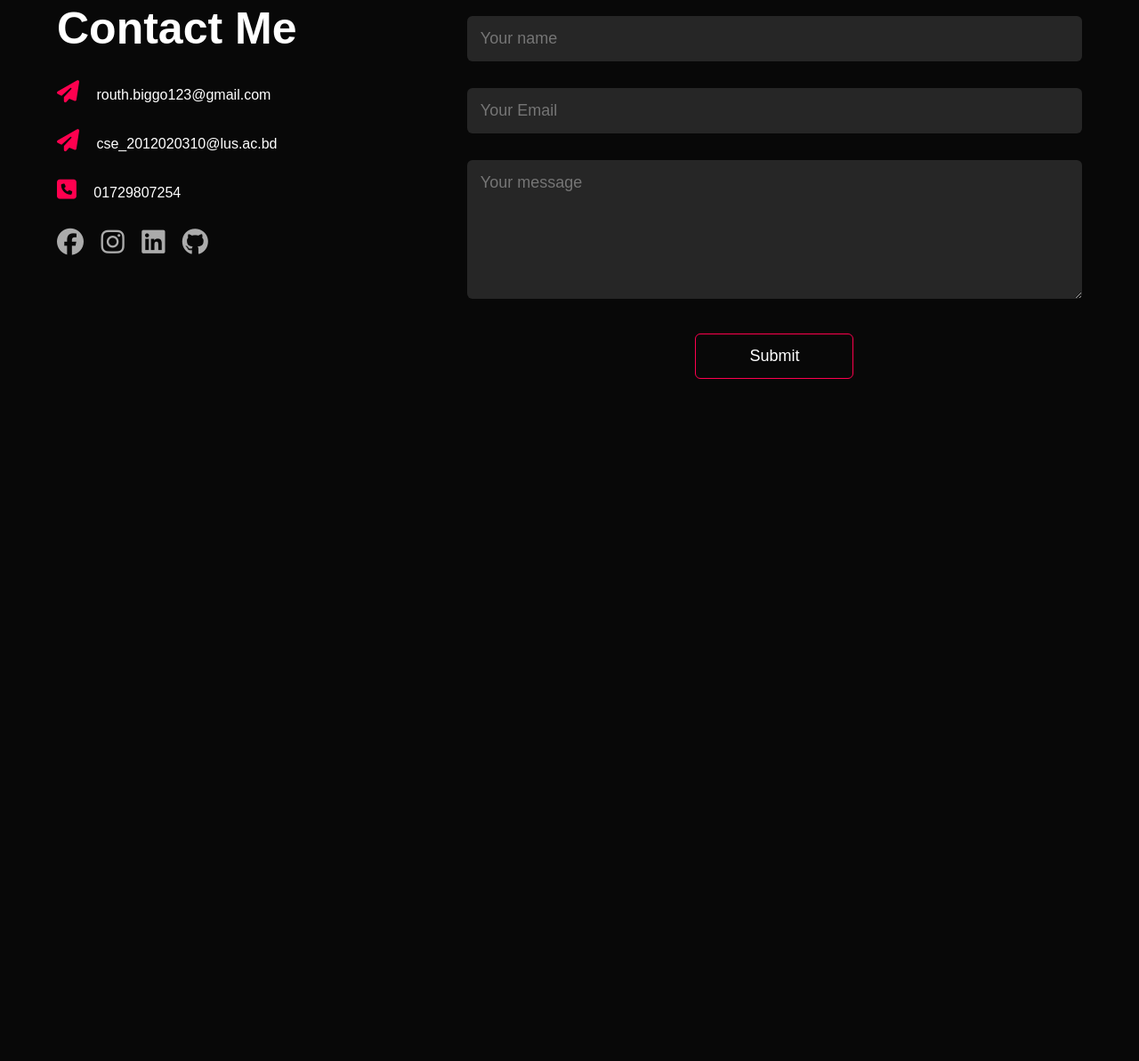
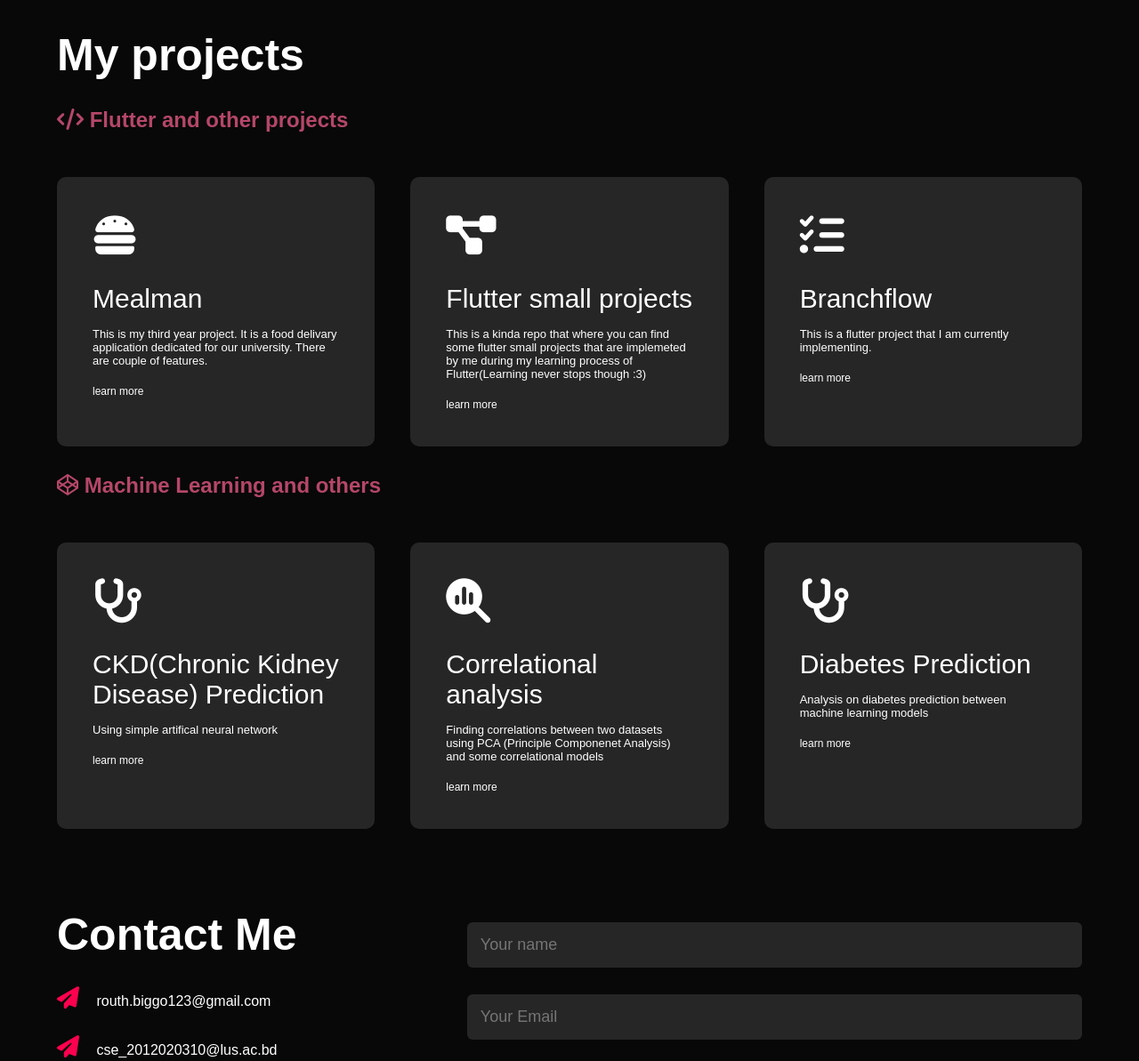
Before and after one commit to Biggo111/Portfolio-Biggo, a plain HTML site: page index.html in a window 1280 px wide. Shown: the part 1677-2870 px from the top of the page at 89% size. Before the commit the page ends 2183 px from the top, so only its background shows below. Drawn offline with Linux system fonts and the light colour scheme.

Commit message:
Projects List added

```diff
--- a/index.html
+++ b/index.html
@@ -118,19 +118,68 @@
             </div>
         </div>
     </div>
+    <div id="projects">
+        <div class="container">
+            <h1 class="subtitle">My projects</h1>
+            <div class="projects-list">
+                <h2 class="projecttypetitle"><i class="fa-solid fa-code"></i> Flutter and other projects</h2>
+                <div class="projectlistdesign">
+                    <div>
+                        <i class="fa-solid fa-burger"></i>
+                        <h2>Mealman</h2>
+                        <p>This is my third year project. It is a food delivary application dedicated for our university. There are couple of features.</p>
+                        <a href="#">learn more</a>
+                    </div>
+                    <div>
+                        <i class="fa-solid fa-diagram-project"></i>
+                        <h2>Flutter small projects</h2>
+                        <p>This is a kinda repo that where you can find some flutter small projects that are implemeted by me during my learning process of Flutter(Learning never stops though :3)</p>
+                        <a href="#">learn more</a>
+                    </div>
+                    <div>
+                        <i class="fa-solid fa-list-check"></i>
+                        <h2>Branchflow</h2>
+                        <p>This is a flutter project that I am currently implementing.</p>
+                        <a href="#">learn more</a>
+                    </div>
+                </div>
+                <h2 class="projecttypetitle"><i class="fa-brands fa-codepen"></i> Machine Learning and others</h2>
+                <div class="projectlistdesign">
+                    <div>
+                        <i class="fa-solid fa-stethoscope"></i>
+                        <h2>CKD(Chronic Kidney Disease) Prediction</h2>
+                        <p>Using simple artifical neural network</p>
+                        <a href="#">learn more</a>
+                    </div>
+                    <div>
+                        <i class="fa-sharp fa-solid fa-magnifying-glass-chart"></i>
+                        <h2>Correlational analysis</h2>
+                        <p>Finding correlations between two datasets using PCA (Principle Componenet Analysis) and some correlational models</p>
+                        <a href="#">learn more</a>
+                    </div>
+                    <div>
+                        <i class="fa-solid fa-stethoscope"></i>
+                        <h2>Diabetes Prediction</h2>
+                        <p>Analysis on diabetes prediction between machine learning models</p>
+                        <a href="#">learn more</a>
+                    </div>
+                </div>
+            </div>
+        </div>
+    </div>
     <div id="contact">
         <div class="container">
             <div class="row">
                 <div class="contact-left">
                     <h1 class="subtitle">Contact Me</h1>
-                    <p><i class="fa-solid fa-paper-plane"></i> routh.biggo123@gmail.com</p>
-                    <p><i class="fa-solid fa-paper-plane"></i> cse_2012020310@lus.ac.bd</p>
+                    <p><a href="mailto:routh.biggo123@gmail.com"><i class="fa-solid fa-paper-plane"></i> routh.biggo123@gmail.com</a></p>
+                    <p><a href="mailto:routh.biggo123@gmail.com"><i class="fa-solid fa-paper-plane"></i> cse_2012020310@lus.ac.bd</a></p>
                     <p><i class="fa-solid fa-square-phone"></i> 01729807254</p>
                     <div class="social-icons">
-                        <a href=""><i class="fa-brands fa-facebook"></i></a>
-                        <a href=""><i class="fa-brands fa-instagram"></i></a>
-                        <a href=""><i class="fa-brands fa-linkedin"></i></a>
-                        <a href=""><i class="fa-brands fa-github"></i></a>
+                        <a href="https://www.facebook.com/profile.php?id=100009297790941"><i class="fa-brands fa-facebook"></i></a>
+                        <a href="https://www.instagram.com/_big.go_/"><i class="fa-brands fa-instagram"></i></a>
+                        <a href="https://www.linkedin.com/in/biggo-routh-81961416b/"><i class="fa-brands fa-linkedin"></i></a>
+                        <a href="https://github.com/Biggo111"><i class="fa-brands fa-github"></i></a>
                     </div>
                 </div>
                 <div class="contact-right">
--- a/style.css
+++ b/style.css
@@ -217,6 +217,10 @@ span {
 .contact-left p{
     margin-top: 30px;
 }
+.contact-left a{
+    color: #fff;
+    text-decoration: none;
+}
 .contact-left p i{
     color: #ff004f;
     margin-right: 15px;
@@ -272,3 +276,51 @@ form .btn{
     margin-top: 20px;
     cursor: pointer;
 }
+
+#projects{
+    padding: 30px 0;
+}
+/* .projects-list{
+    display: grid;
+    grid-template-columns: repeat(auto-fit, minmax(250px, 1fr));
+    grid-gap: 40px;
+    margin-top: 50px;
+} */
+.projectlistdesign{
+    display: grid;
+    grid-template-columns: repeat(auto-fit, minmax(250px, 1fr));
+    grid-gap: 40px;
+    margin-top: 50px;
+}
+.projecttypetitle{
+    padding-top: 30px;
+    color: #b54769;
+}
+.projectlistdesign div{
+    background: #262626;
+    padding: 40px;
+    font-size: 13px;
+    font-weight: 300px;
+    border-radius: 10px;
+    transition: background 0.5s, transform 0.5s;
+}
+.projectlistdesign div i{
+    font-size: 50px;
+    margin-bottom: 30px;
+}
+.projectlistdesign div h2{
+    font-size: 30px;
+    font-weight: 500;
+    margin-bottom: 15px;
+}
+.projectlistdesign div a{
+    text-decoration: none;
+    color: #fff;
+    font-size: 12px;
+    margin-top: 20px;
+    display: inline-block;
+}
+.projectlistdesign div:hover{
+    background: #ff004f;
+    transform: translateY(-10px);
+}
```
